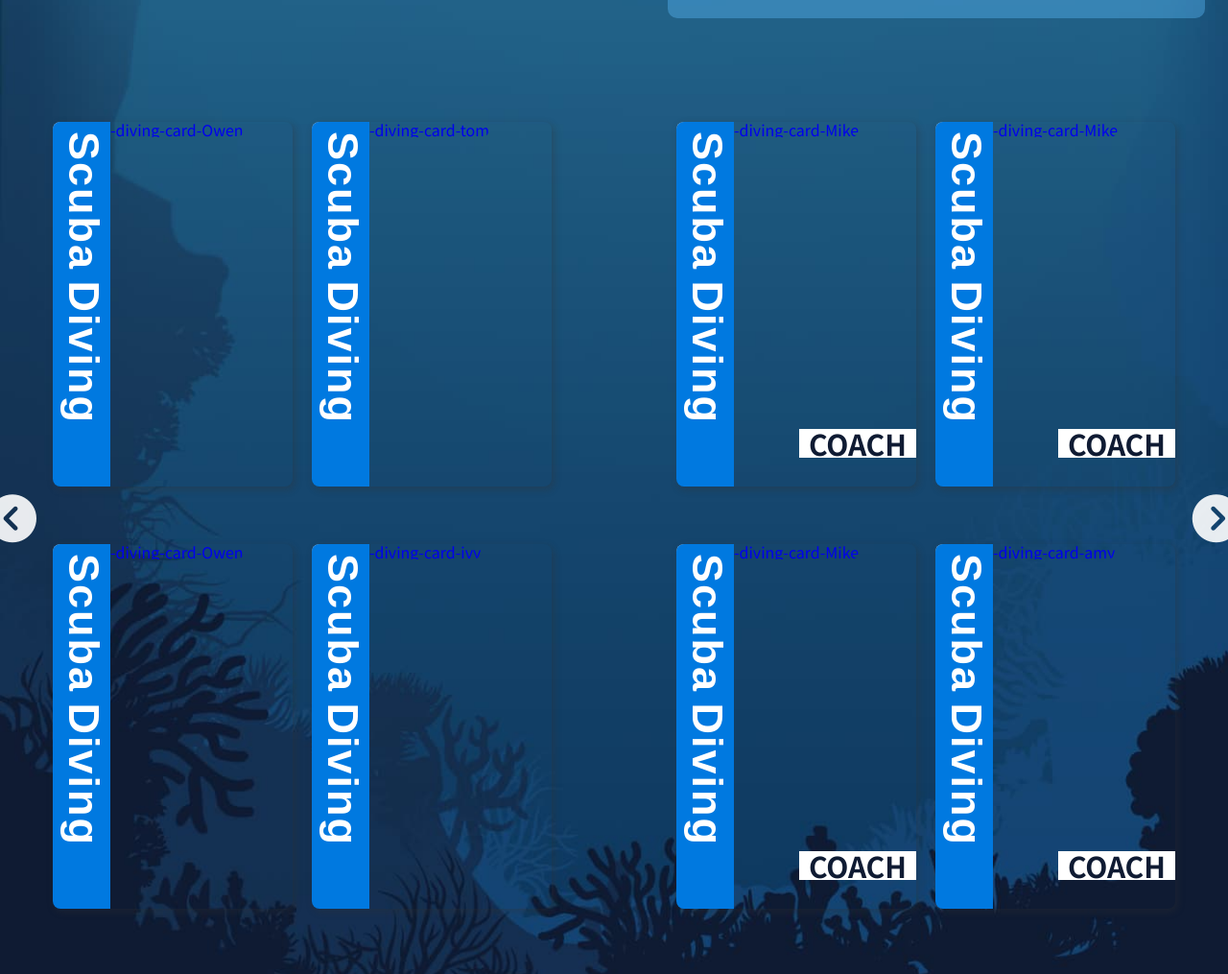
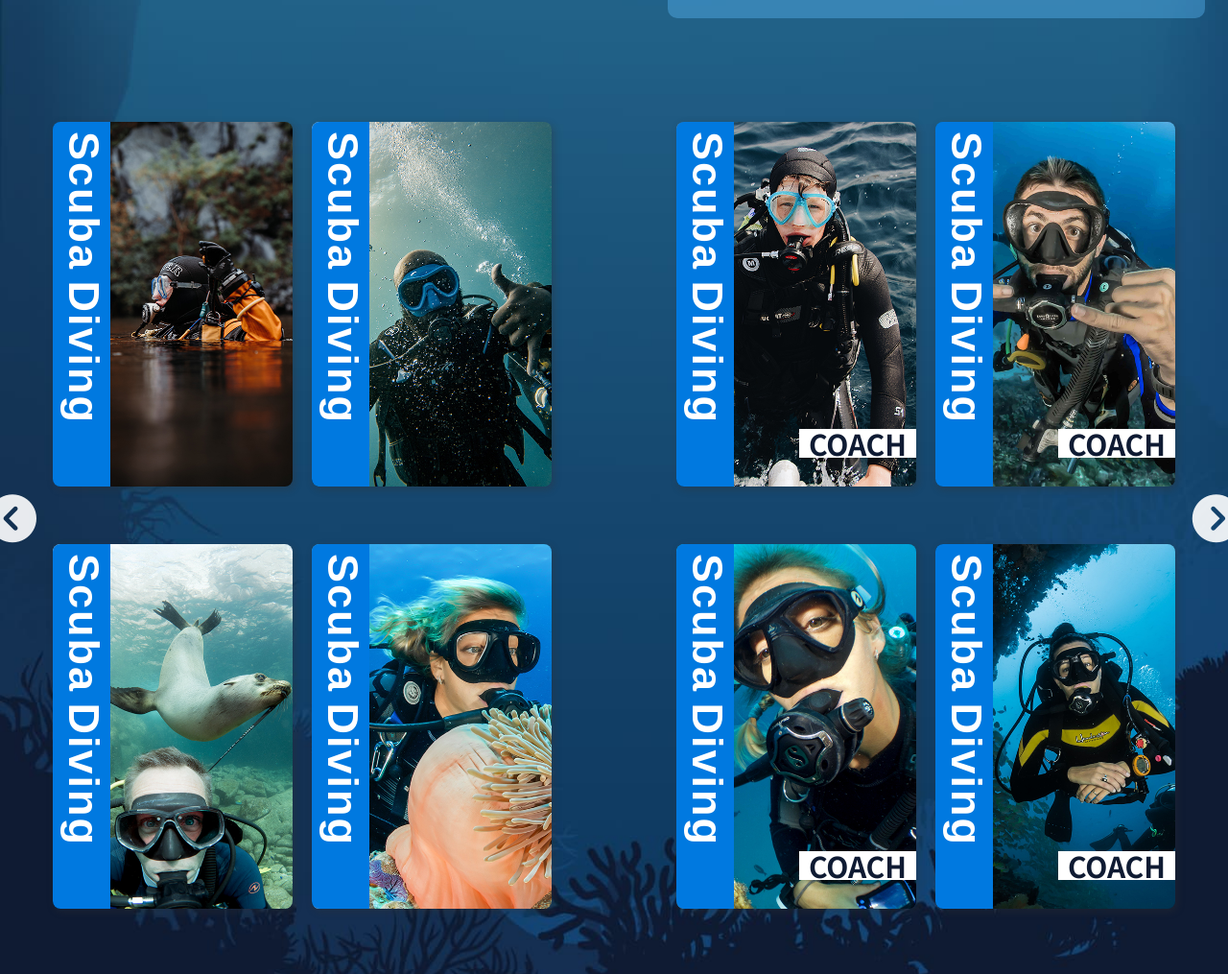
Before and after one commit to jason-yt/UnderTheSea, a plain HTML site: page UTS-index.html in a window 1280 px wide. Shown: the part 3641-4656 px from the top of the page at 96% size. Drawn offline with Linux system fonts and the light colour scheme; the site is published under a folder, as on GitHub Pages, so addresses that start at the root find nothing; a web font is replaced by a local one.

Commit message:
v.1.0.4.3

```diff
--- a/UTS-index.html
+++ b/UTS-index.html
@@ -626,7 +626,7 @@
                                 </div>
                                 <div class="card-info">
                                     <div class="card_pic">
-                                        <img src="/pic/diving-card/f-8.jpg" alt="free-diving-card-Lulu"  >
+                                        <img src="pic/diving-card/f-8.jpg" alt="free-diving-card-Lulu"  >
                                     </div>
 
                                     <div class="card-profile">
@@ -711,7 +711,7 @@
                                 </div>
                                 <div class="card-info">
                                     <div class="card_pic owencard">
-                                        <img src="/pic/diving-card/s-2jpg.jpg" alt="scuba-diving-card-Owen"  >
+                                        <img src="pic/diving-card/s-2jpg.jpg" alt="scuba-diving-card-Owen"  >
                                     </div>
 
                                     <div class="card-profile">
@@ -737,7 +737,7 @@
                                 </div>
                                 <div class="card-info">
                                     <div class="card_pic">
-                                        <img src="/pic/diving-card/s-3jpg.jpg" alt="scuba-diving-card-tom"  >
+                                        <img src="pic/diving-card/s-3jpg.jpg" alt="scuba-diving-card-tom"  >
                                     </div>
 
                                     <div class="card-profile">
@@ -766,7 +766,7 @@
                                 </div>
                                 <div class="card-info">
                                     <div class="card_pic">
-                                        <img src="/pic/diving-card/s-6.jpg" alt="scuba-diving-card-Mike"  >
+                                        <img src="pic/diving-card/s-6.jpg" alt="scuba-diving-card-Mike"  >
                                     </div>
 
                                     <div class="card-profile">
@@ -795,7 +795,7 @@
                                 </div>
                                 <div class="card-info">
                                     <div class="card_pic mikecard">
-                                        <img src="/pic/diving-card/s-7.jpg" alt="scuba-diving-card-Mike"  >
+                                        <img src="pic/diving-card/s-7.jpg" alt="scuba-diving-card-Mike"  >
                                     </div>
 
                                     <div class="card-profile">
@@ -829,7 +829,7 @@
                                 </div>
                                 <div class="card-info">
                                     <div class="card_pic">
-                                        <img src="/pic/diving-card/s-4jpg.jpg" alt="scuba-diving-card-Owen"  >
+                                        <img src="pic/diving-card/s-4jpg.jpg" alt="scuba-diving-card-Owen"  >
                                     </div>
 
                                     <div class="card-profile">
@@ -855,7 +855,7 @@
                                 </div>
                                 <div class="card-info">
                                     <div class="card_pic ivycard">
-                                        <img src="/pic/diving-card/s-5.jpg" alt="scuba-diving-card-ivy"  >
+                                        <img src="pic/diving-card/s-5.jpg" alt="scuba-diving-card-ivy"  >
                                     </div>
 
                                     <div class="card-profile">
@@ -884,7 +884,7 @@
                                 </div>
                                 <div class="card-info">
                                     <div class="card_pic">
-                                        <img src="/pic/diving-card/s-1.jpg" alt="scuba-diving-card-Mike"  >
+                                        <img src="pic/diving-card/s-1.jpg" alt="scuba-diving-card-Mike"  >
                                     </div>
 
                                     <div class="card-profile">
@@ -913,7 +913,7 @@
                                 </div>
                                 <div class="card-info">
                                     <div class="card_pic amycard">
-                                        <img src="/pic/diving-card/s-8.jpg" alt="scuba-diving-card-amy"  >
+                                        <img src="pic/diving-card/s-8.jpg" alt="scuba-diving-card-amy"  >
                                     </div>
 
                                     <div class="card-profile">
```
